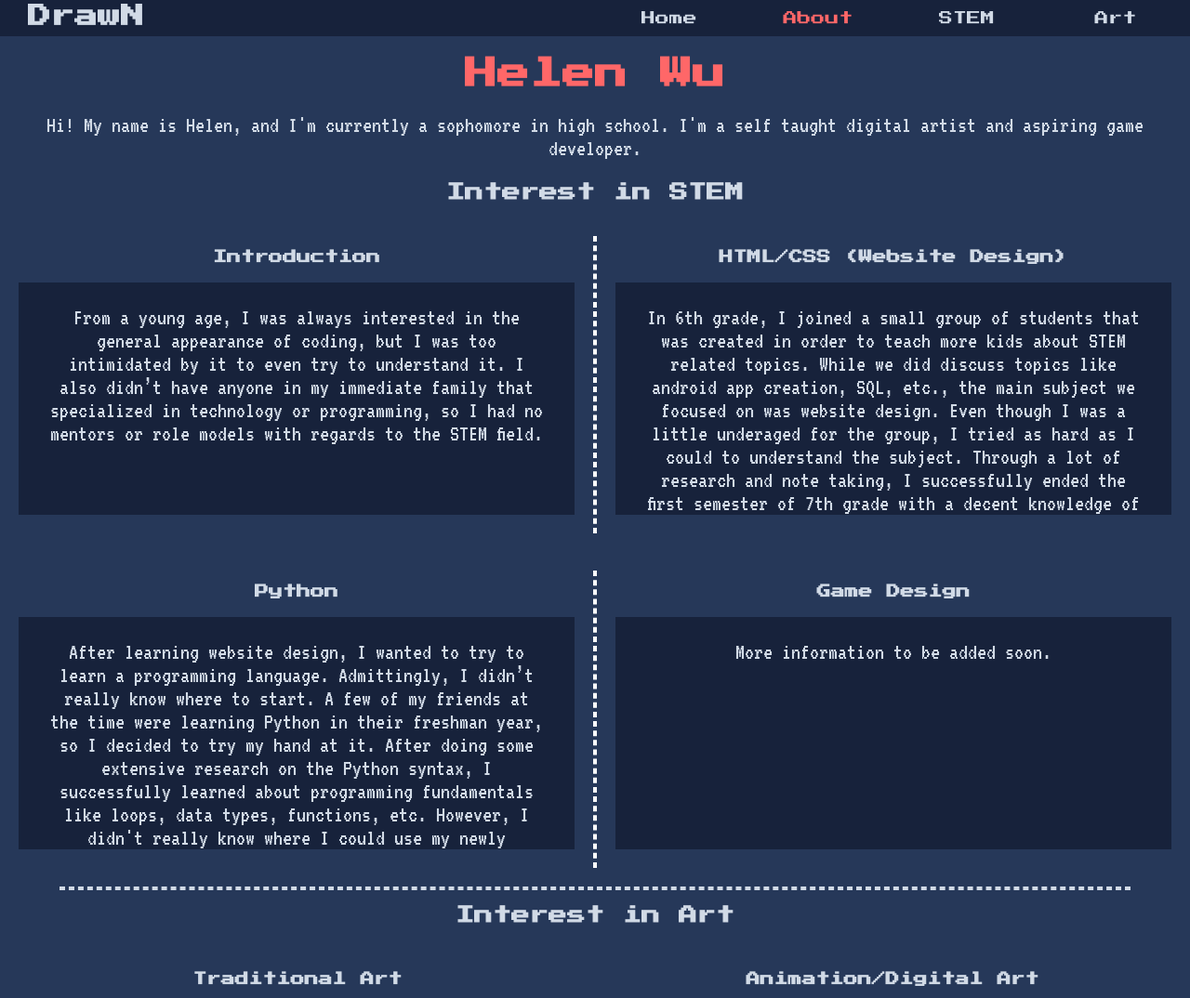
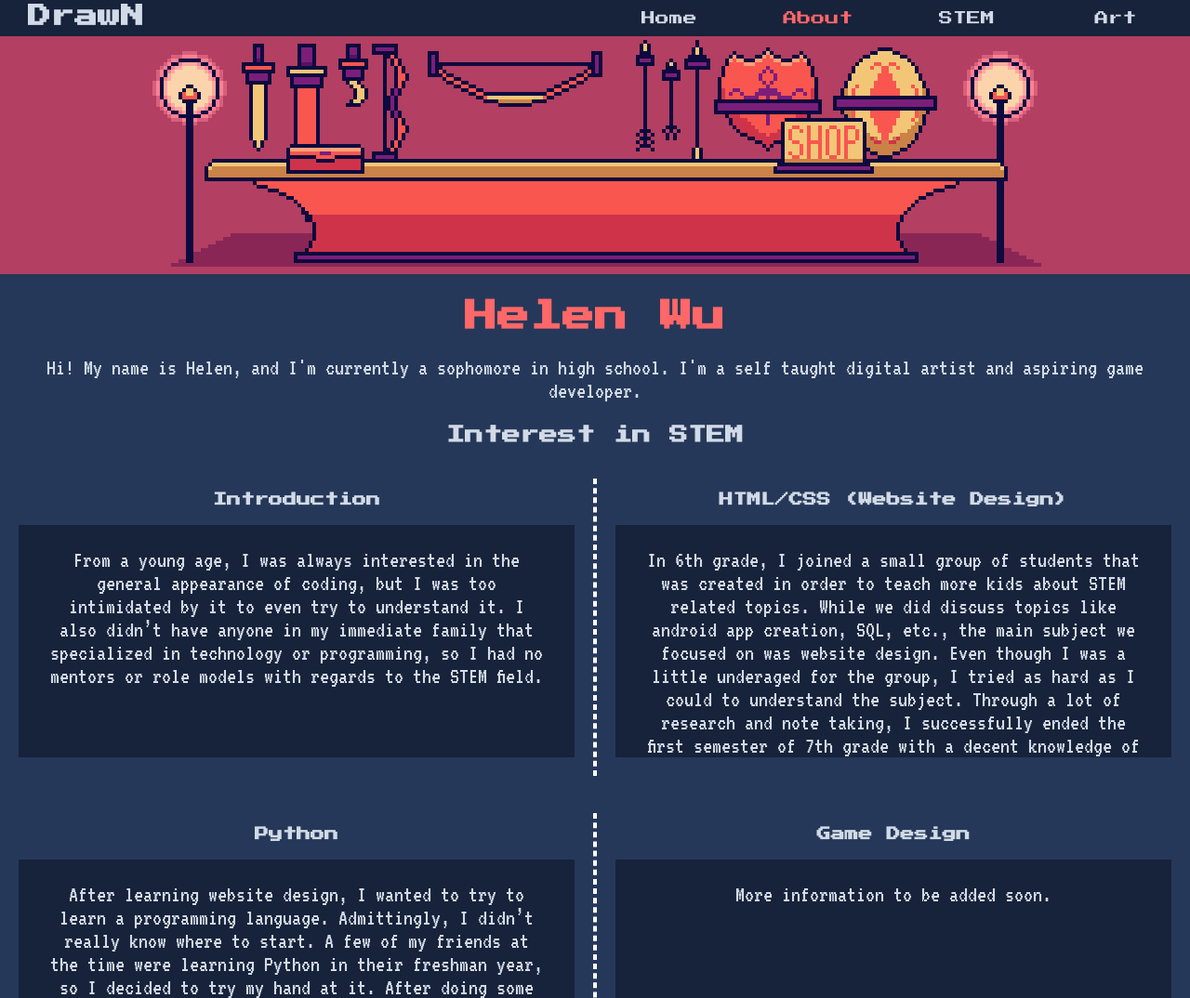
Before and after one commit to dittoisditto/drawn, a plain HTML site: page about.html in a window 1280 px wide. Shown: the top 1074 px of the page at 93% size. Drawn offline with Linux system fonts and the light colour scheme.

Commit message:
Moar update

```diff
--- a/about.html
+++ b/about.html
@@ -22,7 +22,7 @@
 				<a href="art.html">Art</a>
 			</div>
 		</div> <!-- Nav bar End -->
-
+<img src="About.png" class="title_image">
 		<h1>Helen Wu</h1>
 		<div>
 			<p>Hi! My name is Helen, and I'm currently a sophomore in high school. I'm a self taught digital artist and aspiring game developer.</p>
```
Also changed, not shown: art.html (+1 -1 lines), About.png (added), STEM.png, art.png (added), 9 other files.
